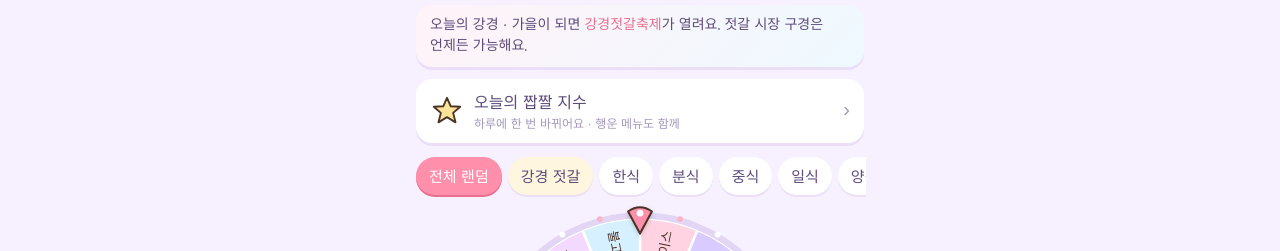
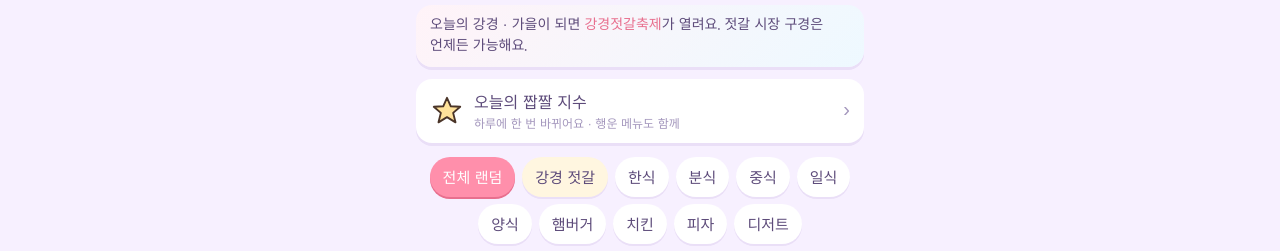
Before and after one commit to kyk505417-sys/ojeot, a plain HTML site: page index.html in a window 1280 px wide. Shown: the part 189-440 px from the top of the page. Drawn offline with Linux system fonts and the light colour scheme; a web font is replaced by a local one.

Commit message:
Add files via upload

```diff
--- a/index.html
+++ b/index.html
@@ -20,9 +20,9 @@ button:focus-visible{outline:3px solid var(--lamp);outline-offset:2px}
 .head p{margin:2px 0 0;font-size:13px;color:var(--muted)}
 .tip{background:linear-gradient(135deg,#fff3f8,#eef9ff);border-radius:16px;padding:10px 14px;font-size:14px;line-height:1.5;box-shadow:0 3px 0 var(--line);margin-bottom:12px}
 .tip b{color:var(--pink-d);font-weight:400}
-.chips{display:flex;gap:6px;overflow-x:auto;padding:2px 2px 8px;scrollbar-width:none;margin:0 -2px}
+.chips{display:flex;flex-wrap:wrap;gap:7px;padding:2px 0 10px;justify-content:center}
 .chips::-webkit-scrollbar{display:none}
-.chip{flex:none;border:0;border-radius:99px;padding:8px 13px;background:#fff;box-shadow:0 2px 0 var(--line);font-size:15px;white-space:nowrap}
+.chip{flex:none;border:0;border-radius:99px;padding:9px 13px;touch-action:manipulation;min-height:40px;background:#fff;box-shadow:0 2px 0 var(--line);font-size:15px;white-space:nowrap}
 .chip[aria-pressed="true"]{background:var(--pink);color:#fff;box-shadow:0 2px 0 var(--pink-d)}
 .chip.gg[aria-pressed="false"]{background:#fff6e0}
 .wheelbox{position:relative;width:min(100%,320px);margin:6px auto 0;aspect-ratio:1/1}
```
